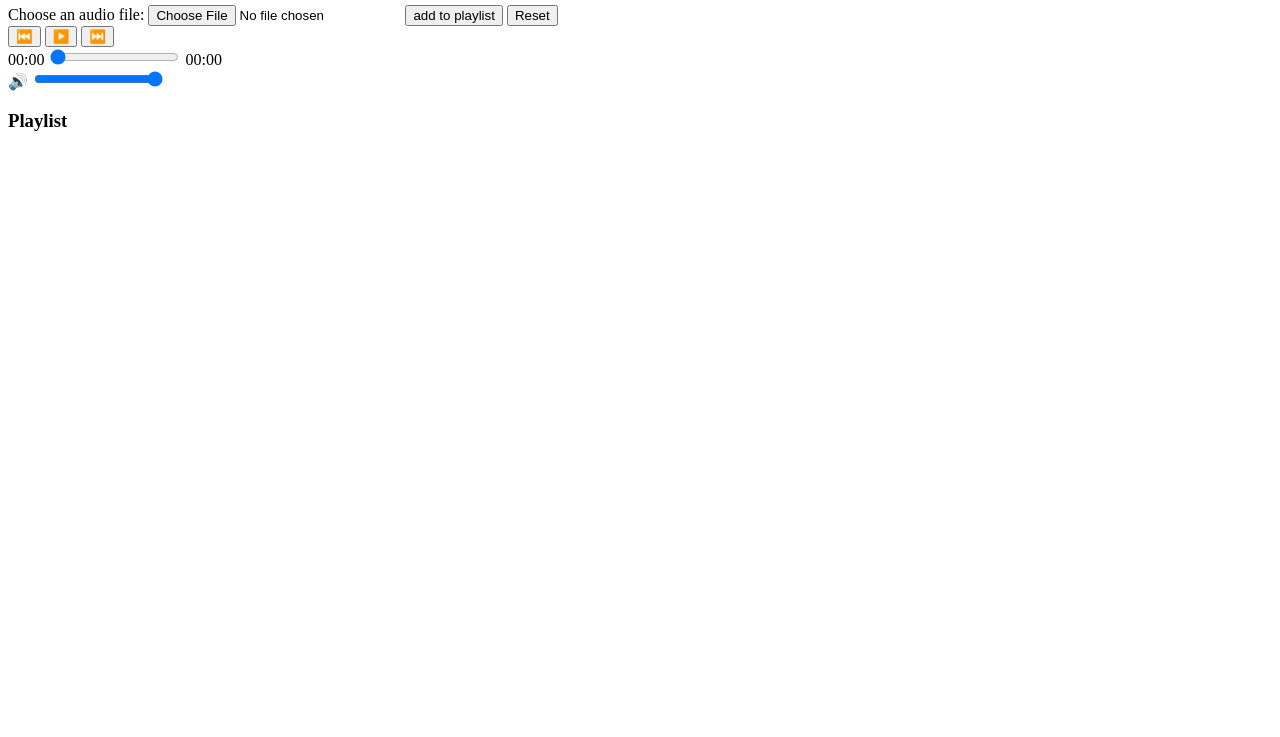
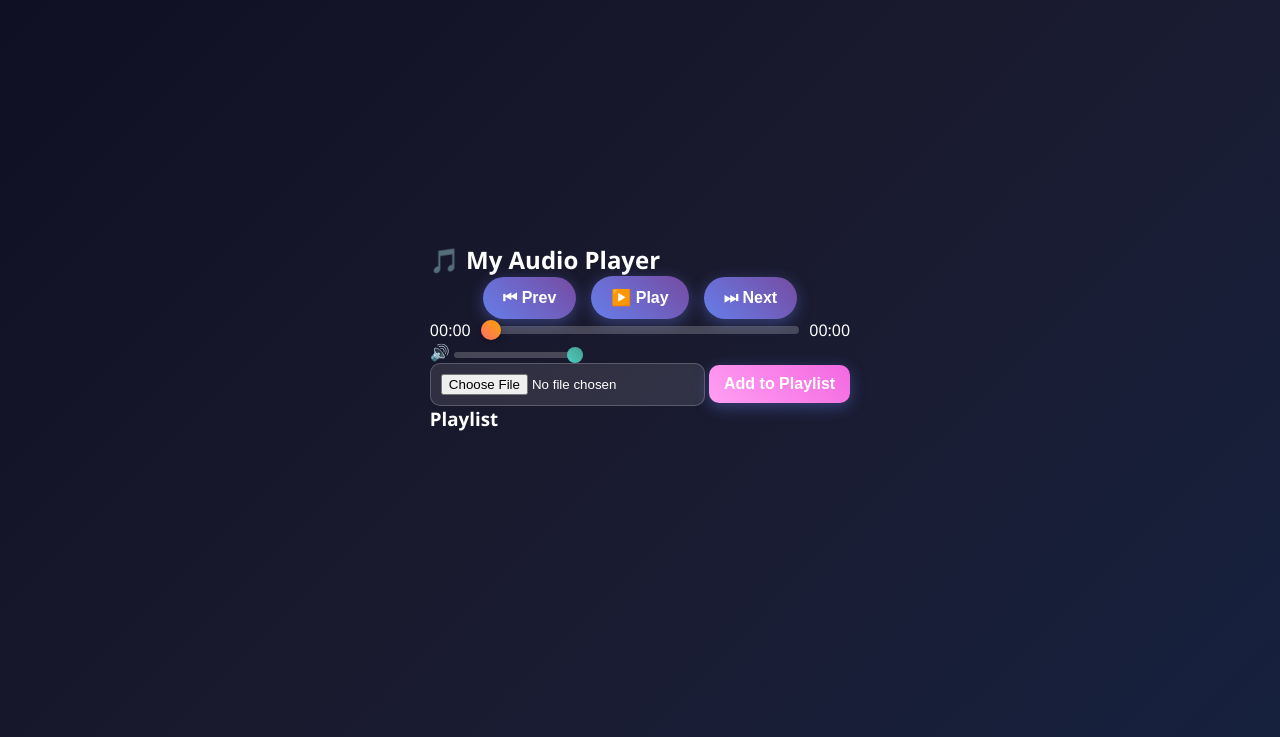
Before and after one commit to syedfahadali399/Audio-Player-App, a plain HTML site: page index.html in a window 1280 px wide. Shown: the part 63-800 px from the top of the page. Drawn offline with Linux system fonts and the light colour scheme.

Commit message:
Update index.html

```diff
--- a/index.html
+++ b/index.html
@@ -4,55 +4,43 @@
   <meta charset="UTF-8">
   <meta name="viewport" content="width=device-width, initial-scale=1.0">
   <title>Audio Player App</title>
+  <link rel="stylesheet" href="style.css">
 </head>
 <body>
   <section id="section">
 
-    <!-- Header -->
-    <header>
-      <h1>🎵 My Audio Player</h1>
-    </header>
+    <h1>🎵 My Audio Player</h1>
 
-    <!-- Audio Player Element (Hidden by default) -->
-    <audio id="audio-player" src=""></audio>
+    <audio id="audio-player"></audio>
 
-    <!-- Audio Upload Feature -->
-    <div id="audio-upload">
-      <label>Choose an audio file:</label>
-      <input type="file" id="audio-file" accept="audio/*">
-      <button type="submit" id="add-song">add to playlist</button>
-      <button type="reset" id="reset-btn">Reset</button>
+    <div class="controls">
+      <button id="prev-btn">⏮ Prev</button>
+      <button id="play-pause-btn">▶️ Play</button>
+      <button id="next-btn">⏭ Next</button>
     </div>
 
-    <!-- Controls -->
-    <div class="controls">
-      <button id="prev-btn">⏮️</button>
-      <button id="play-pause-btn">▶️</button>
-      <button id="next-btn">⏭️</button>
-    </div>
-
-    <!-- Progress Bar -->
     <div class="progress-container">
       <span id="current-time">00:00</span>
       <input type="range" id="progress-bar" value="0" min="0" max="100">
       <span id="duration">00:00</span>
     </div>
 
-    <!-- Volume Control -->
     <div class="volume-control">
       <label for="volume-slider">🔊</label>
       <input type="range" id="volume-slider" min="0" max="1" step="0.1" value="1">
     </div>
 
-    <!-- Playlist Section -->
+    <div id="audio-upload">
+      <input type="file" id="audio-file" accept="audio/*">
+      <button id="add-song">Add to Playlist</button>
+    </div>
+
     <div id="playlist">
       <h3>Playlist</h3>
-      <div id="playlist-list">
-        <!-- Dynamically add songs here -->
-      </div>
+      <ul id="playlist-list"></ul>
     </div>
 
   </section>
-  <script src="java.js"></script>
+  <script src="java2.js"></script>
 </body>
 </html>
```
